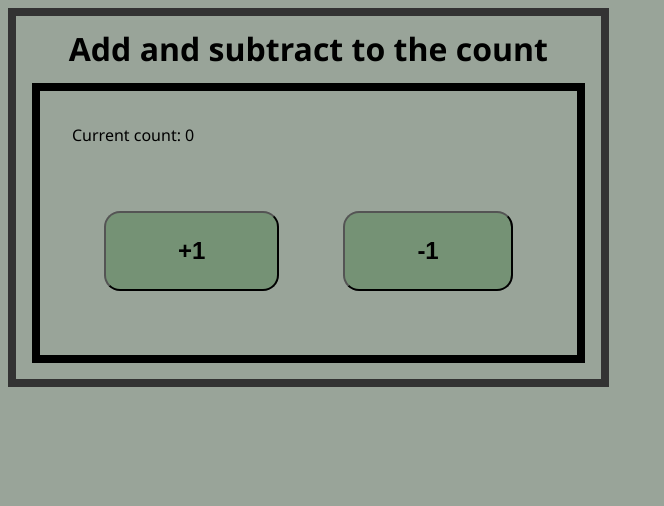
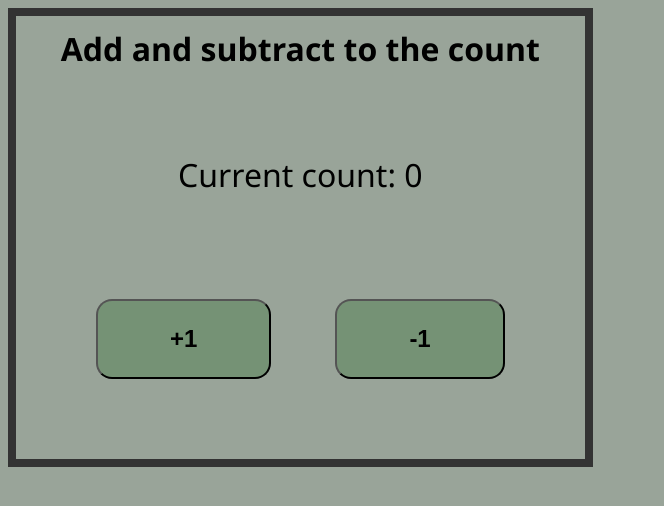
Before and after one commit to matilda002/vue-crash-course, a Vue app: page / in a window 1280 px wide. Shown: the top 506 px of the page, without its empty margins (0-664 px from the left). Built offline with nearby package versions, Linux system fonts and the light colour scheme.

Commit message:
added styling for counter, popup img is not blocking the total

```diff
--- a/src/scss/base/_container.scss
+++ b/src/scss/base/_container.scss
@@ -11,9 +11,14 @@
 }
 
 #countContainer {
-    border-style: solid;
-    border-width: 0.5rem;
     padding: 1em 2em;
     cursor: pointer;
     margin: 1rem;
+
+    p {
+        padding: 1em;
+        margin-bottom: 2rem;
+        text-align: center;
+        font-size: 200%;
+    }
 }
```
